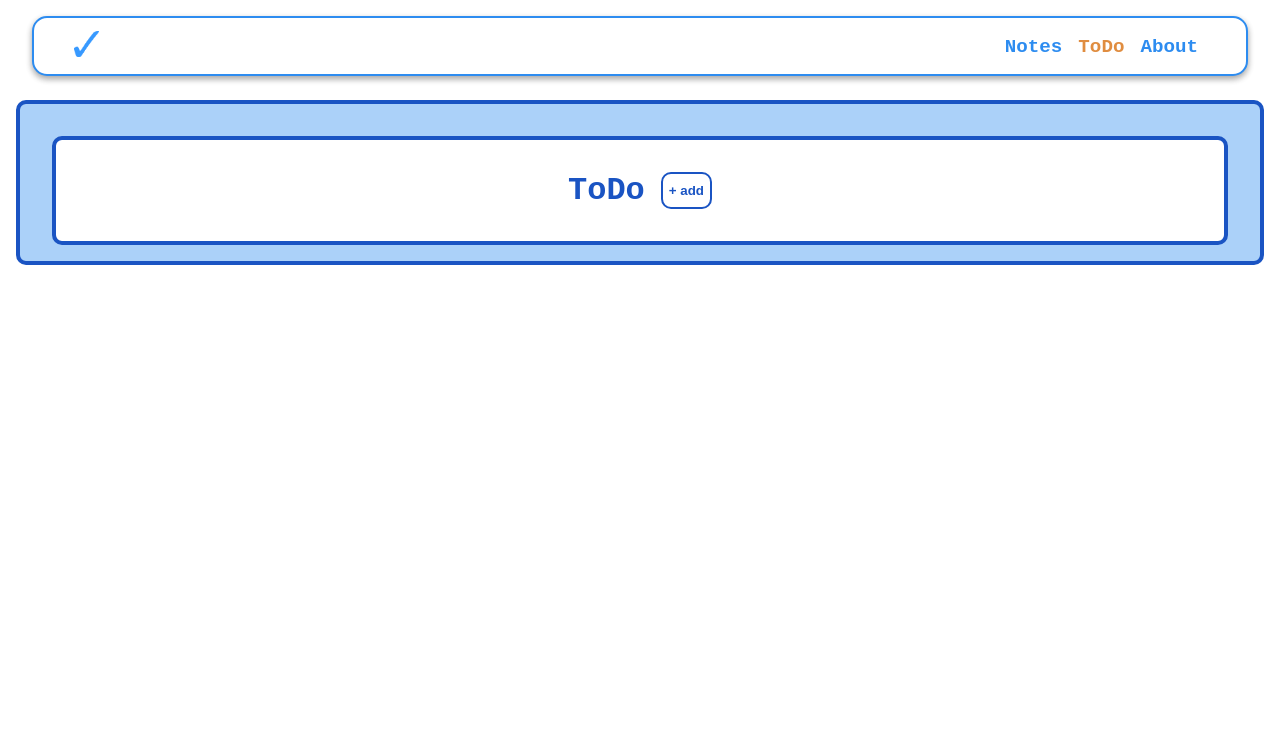
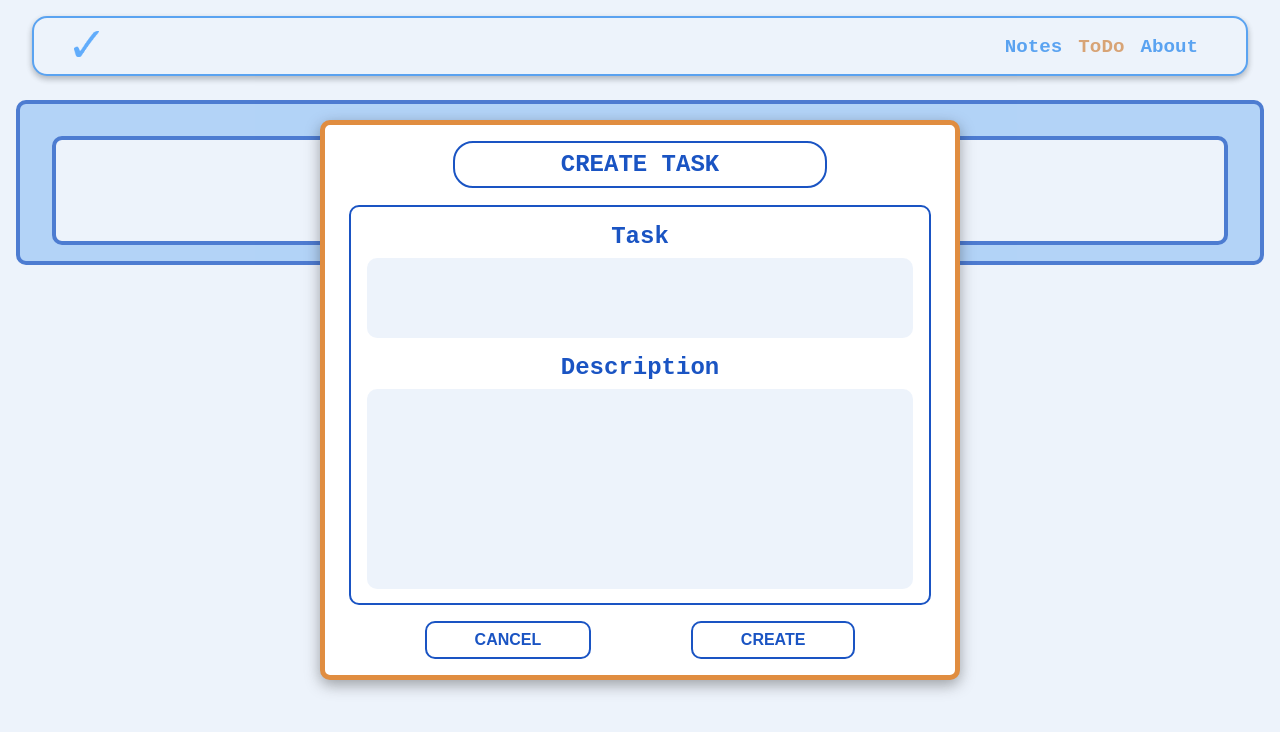
Before and after one commit to chelsiatong/Check-It, a React (Create React App) app: page /todo in a window 1280 px wide. Shown: the top 732 px of the page. Built offline with nearby package versions, Linux system fonts and the light colour scheme.

Commit message:
styled modal

```diff
--- a/src/components/ToDo/todocard/todocard.js
+++ b/src/components/ToDo/todocard/todocard.js
@@ -18,7 +18,7 @@ function ToDoCard({ taskObj, index, deleteTask, updateListArr }) {
     }
 
     return (
-        <section className="card">
+        <>
             <div className="card__container">
                 <span className="card__head">{taskObj.Name}</span>
                 <p className="card__description">{taskObj.Description}</p>
@@ -28,7 +28,7 @@ function ToDoCard({ taskObj, index, deleteTask, updateListArr }) {
                 </div>
             </div>
             <EditTask modal={modal} toggle={toggle} updateTask={updateTask} taskObj={taskObj} />
-        </section>
+        </>
     )
 }
 
--- a/src/components/ToDo/todocard/todocard.scss
+++ b/src/components/ToDo/todocard/todocard.scss
@@ -3,16 +3,16 @@
 @use '../../../styles/partials/variables';
 
 .card {
-    display: flex;
-    flex-direction: row;
+
 
     &__container {
         margin: 1rem;
-        width: 50%;
+        width: 40%;
         min-height: 10rem;
         background-color: variables.$White;
         border: 3px solid variables.$Orange-Accent;
         border-radius: 10px;
+        padding: 0.5rem 1rem;
 
     }
 
--- a/src/components/ToDo/todolist/todolist.scss
+++ b/src/components/ToDo/todolist/todolist.scss
@@ -45,4 +45,9 @@
 
     }
 
+    &__container {
+        display: flex;
+        flex-wrap: wrap;
+    }
+
 }
--- a/src/components/ToDo/todomodals/createtask/createtask.js
+++ b/src/components/ToDo/todomodals/createtask/createtask.js
@@ -1,5 +1,5 @@
 import React, { useState } from 'react';
-import { Button, Modal, ModalHeader, ModalBody, ModalFooter } from 'reactstrap';
+// import { Button, Modal, ModalHeader, ModalBody, ModalFooter } from 'reactstrap';
 import './createtask.scss';
 
 function CreateTaskModal({ modal, toggle, save }) {
@@ -25,26 +25,52 @@ function CreateTaskModal({ modal, toggle, save }) {
     }
 
     return (
-        <Modal className="modal" isOpen={modal} toggle={toggle}>
-            <ModalHeader className="modal__header" toggle={toggle}>Create Task</ModalHeader>
-            <ModalBody>
-                <div className="modal__container">
-                    <div className="modal__head" >
-                        <label className="modal__title" >Task</label>
-                        <input className="modal__text" type="text" value={taskName} onChange={handleChange} name="taskName"></input>
-                    </div>
-                    <div>
-                        <label className="modal__description" >Description</label>
-                        <textarea className="modal__text" value={description} onChange={handleChange} name="description"></textarea>
+        <section className="modal">
+            <div className="modal__section" isOpen={modal} toggle={toggle}>
+                <div className="modal__header" toggle={toggle}>Create Task</div>
+                <div>
+                    <div className="modal__container">
+                        <div className="modal__head" >
+                            <label className="modal__head--title" >Task</label>
+                            <textarea className="modal__head--text" type="text" value={taskName} onChange={handleChange} name="taskName"></textarea>
+                        </div>
+                        <div className="modal__detail" >
+                            <label className="modal__detail--title" >Description</label>
+                            <textarea className="modal__detail--text" value={description} onChange={handleChange} name="description"></textarea>
+                        </div>
                     </div>
                 </div>
-            </ModalBody>
-            <ModalFooter>
-                <Button className="modal__cancel" onClick={toggle} >Cancel</Button>
-                <Button className="modal__create" onClick={handleSave} >Create</Button>
-            </ModalFooter>
-        </Modal>
+                <div className="modal__buttons" >
+                    <button className="modal__buttons--click" onClick={toggle} >Cancel</button>
+                    <button className="modal__buttons--click" onClick={handleSave} >Create</button>
+                </div>
+            </div>
+        </section>
     );
+
+    // return (
+    //     <section className="modal">
+    //         <Modal className="modal__section" isOpen={modal} toggle={toggle}>
+    //             <ModalHeader className="modal__header" toggle={toggle}>Create Task</ModalHeader>
+    //             <ModalBody>
+    //                 <div className="modal__container">
+    //                     <div className="modal__head" >
+    //                         <label className="modal__title" >Task</label>
+    //                         <input className="modal__text" type="text" value={taskName} onChange={handleChange} name="taskName"></input>
+    //                     </div>
+    //                     <div>
+    //                         <label className="modal__description" >Description</label>
+    //                         <textarea className="modal__text" value={description} onChange={handleChange} name="description"></textarea>
+    //                     </div>
+    //                 </div>
+    //             </ModalBody>
+    //             <ModalFooter>
+    //                 <Button className="create-modal__cancel" onClick={toggle} >Cancel</Button>
+    //                 <Button className="create-modal__create" onClick={handleSave} >Create</Button>
+    //             </ModalFooter>
+    //         </Modal>
+    //     </section>
+    // );
 }
 
 export default CreateTaskModal;
--- a/src/components/ToDo/todomodals/createtask/createtask.scss
+++ b/src/components/ToDo/todomodals/createtask/createtask.scss
@@ -3,13 +3,165 @@
 @use '../../../../styles/partials/mixins';
 
 .modal {
-    background-color: pink;
+    position: fixed;
+    top: 0;
+    left: 0;
+    width: 100vw;
+    height: 100vh;
+    display: flex;
+    justify-content: center;
+    background-color: rgba($color: variables.$Light_Grey, $alpha: 0.3);
+    align-items: center;
+
+    &__section {
+        width: 85vw;
+        height: 55vh;
+        background-color: variables.$White;
+        box-shadow: rgba(0, 0, 0, 0.35) 0px 5px 15px;
+        display: flex;
+        flex-direction: column;
+        justify-content: space-evenly;
+        border: 5px solid variables.$Orange-Accent;
+        border-radius: 10px;
+
+        @include mixins.tablet {
+            width: 70vw;
+            height: 60vh;
+        }
+
+        @include mixins.desktop {
+            width: 50vw;
+            height: 70vh;
+        }
+    }
+
+    &__container {
+        padding: 1rem 0;
+        border: 2px solid variables.$Dark-Blue;
+        border-radius: 10px;
+        margin: 0 0.5rem;
+        height: 23rem;
+
+        @include mixins.tablet {
+            margin: 0 1.5rem;
+            height: 25rem;
+        }
+    }
+
+    &__head {
+        display: flex;
+        flex-direction: column;
+        margin: 0 0.5rem 0.5rem;
+
+        @include mixins.tablet {
+            margin: 0 1rem 0.5rem;
+        }
+
+        &--title {
+            font-weight: 600;
+            color: variables.$Dark-Blue;
+            margin-bottom: 0.5rem;
+            font-size: 1.2rem;
+
+            @include mixins.tablet {
+                font-size: 1.5rem;
+            }
+        }
+
+        &--text {
+            background-color: rgba($color: variables.$Light_Grey, $alpha: 0.3);
+            border-radius: 10px;
+            padding: 1rem 0.5rem;
+            color: variables.$Dark-Blue;
+            font-weight: 600;
+            width: 100%;
+            height: 5rem;
+            font-size: 0.9rem;
+
+            @include mixins.tablet {
+                font-size: 1.1rem;
+            }
+
+        }
+    }
+
+    &__detail {
+        display: flex;
+        flex-direction: column;
+        margin: 1rem 0.5rem 0;
+
+        @include mixins.tablet {
+            margin: 1rem 1rem 0.5rem;
+        }
+
+        &--title {
+            font-weight: 600;
+            color: variables.$Dark-Blue;
+            margin-bottom: 0.5rem;
+            font-size: 1.2rem;
+
+            @include mixins.tablet {
+                font-size: 1.5rem;
+            }
+        }
+
+        &--text {
+            background-color: rgba($color: variables.$Light_Grey, $alpha: 0.3);
+            border-radius: 10px;
+            padding: 1rem 0.5rem;
+            color: variables.$Dark-Blue;
+            height: 11rem;
+            font-size: 0.9rem;
+
+            @include mixins.tablet {
+                height: 12.5rem;
+                font-size: 1.2rem;
+            }
+        }
+    }
+
 
     &__header {
-        color: green;
+        color: variables.$Dark-Blue;
+        font-weight: 600;
+        font-size: 1.2rem;
+        padding: 0.5rem;
+        border: 2px solid variables.$Dark-Blue;
+        border-radius: 20px;
+        margin: 0 2rem;
+        text-transform: uppercase;
+
+        @include mixins.tablet {
+            margin: 0 8rem;
+            font-size: 1.5rem;
+        }
     }
 
-    // &__container {
+    &__buttons {
+        display: flex;
+        justify-content: space-evenly;
 
-    // }
+
+        &--click {
+            padding: 0.5rem 1.2rem;
+            border-radius: 10px;
+            color: variables.$Dark-Blue;
+            font-weight: 600;
+            background-color: variables.$White;
+            border: 2px solid variables.$Dark-Blue;
+            text-transform: uppercase;
+
+            @include mixins.tablet {
+                padding: 0.5rem 3rem;
+                font-size: 1rem;
+            }
+
+            &:hover {
+                color: variables.$Dark-Orange;
+                border: 2px solid variables.$Dark-Orange;
+            }
+        }
+    }
+
+
 }
--- a/src/components/ToDo/todomodals/edittask/edittask.js
+++ b/src/components/ToDo/todomodals/edittask/edittask.js
@@ -1,5 +1,6 @@
 import React, { useEffect, useState } from 'react';
 import { Button, Modal, ModalHeader, ModalBody, ModalFooter } from 'reactstrap';
+import './edittask.scss';
 
 function EditTaskModal({ modal, toggle, updateTask, taskObj }) {
     const [taskName, setTaskName] = useState('');
@@ -29,7 +30,8 @@ function EditTaskModal({ modal, toggle, updateTask, taskObj }) {
     }, []);
 
     return (
-        <Modal className="modal" isOpen={modal} toggle={toggle}>
+        <section className="modal">
+            <Modal className="modal__section" isOpen={modal} toggle={toggle}>
                 <ModalHeader className="modal__header" toggle={toggle}>Update Task</ModalHeader>
                 <ModalBody>
                     <div className="modal__container">
@@ -44,11 +46,15 @@ function EditTaskModal({ modal, toggle, updateTask, taskObj }) {
                     </div>
                 </ModalBody>
                 <ModalFooter>
-                <Button className="modal__cancel" onClick={toggle} >cancel</Button>{''}
+                    <Button className="modal__cancel" onClick={toggle} >cancel</Button>
                     <Button className="modal__create" onClick={handleUpdate} >update</Button>
                 </ModalFooter>
             </Modal>
+        </section>
     );
+
+
+
 }
 
 export default EditTaskModal;
```
Also changed, not shown: src/components/ToDo/todomodals/edittask/edittask.scss (+16 -0 lines). Lines whose indentation alone changed are shown as unchanged.
